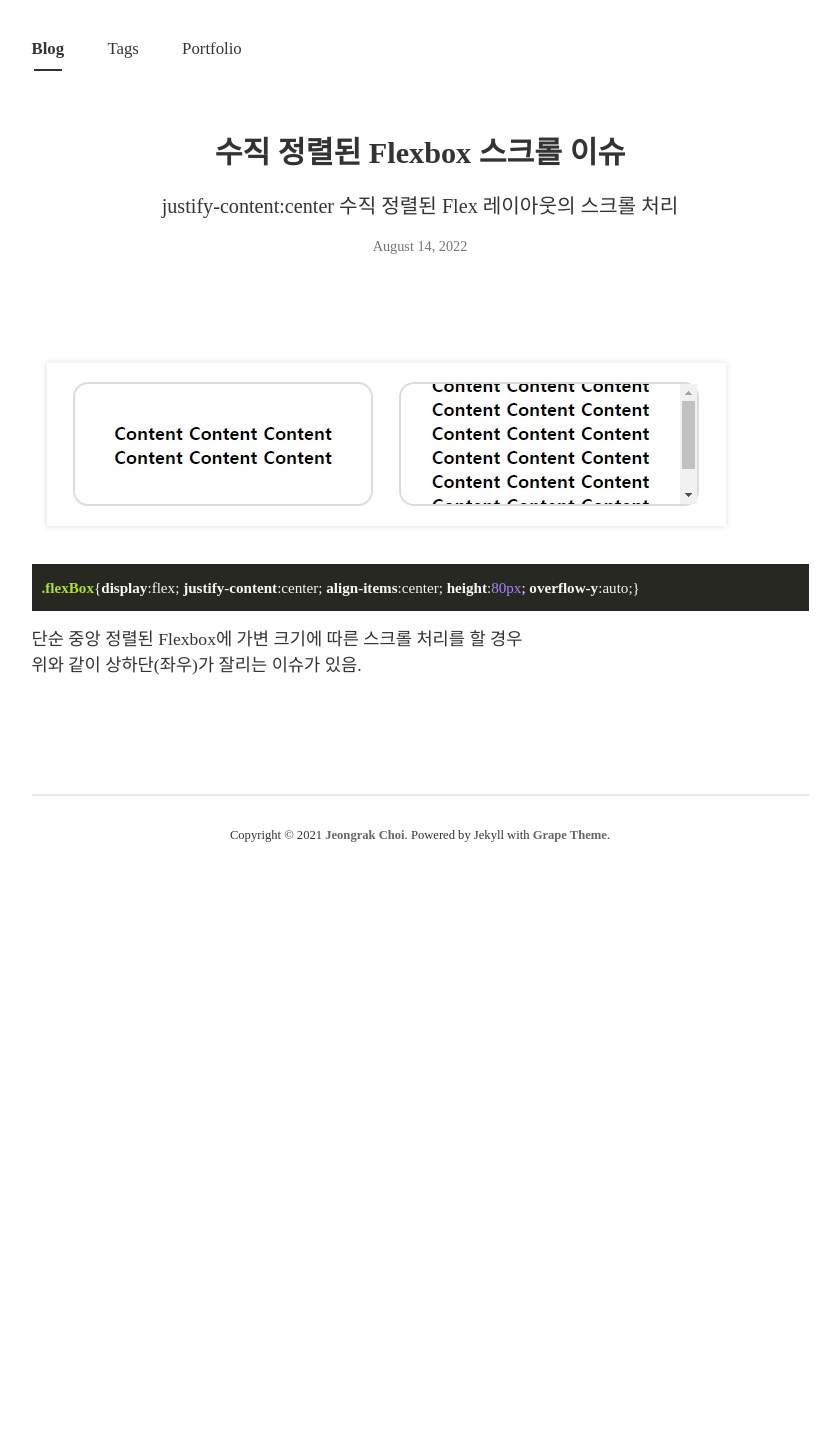
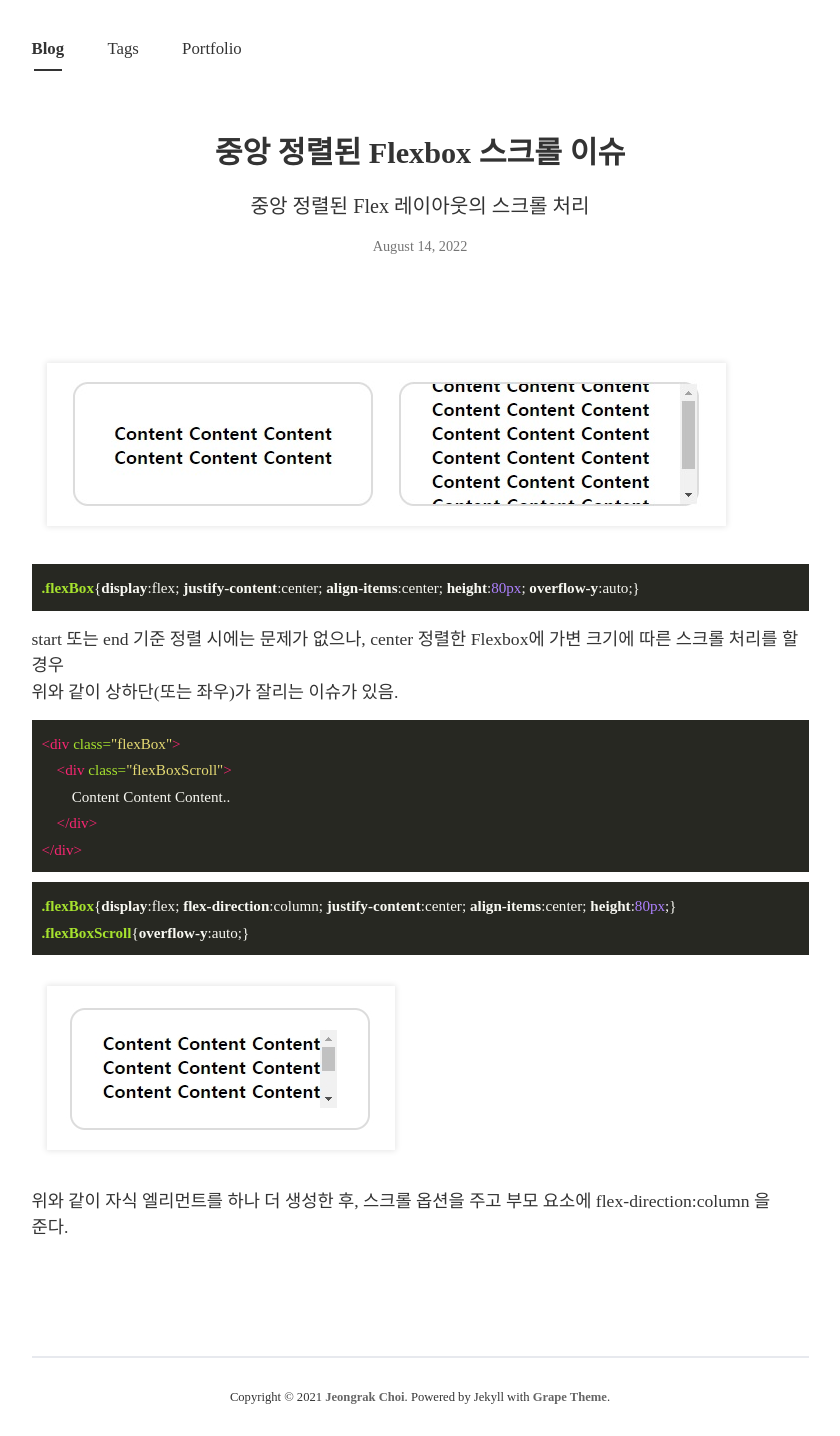
Before and after one commit to JeongrakChoi/JeongrakChoi.github.io, a Jekyll site: the page built from _posts/2022-08-14-flexbox-scroll.md, in a window 1280 px wide. Shown: the whole page, without its empty margins (220-1060 px from the left). Built offline with Jekyll 4.4.1, drawn with Linux system fonts in a browser that asks for light colours; nearby versions of some CDN libraries; some web fonts are replaced; comment, search, counter and statistics services are not loaded; before the commit the page ends 900 px from its top, so only the background shows below that.

Commit message:
Update 2022-08-14-flexbox-scroll.md

```diff
--- a/_posts/2022-08-14-flexbox-scroll.md
+++ b/_posts/2022-08-14-flexbox-scroll.md
@@ -1,7 +1,7 @@
 ---
 layout: post
-title: 수직 정렬된 Flexbox 스크롤 이슈
-subtitle : justify-content:center 수직 정렬된 Flex 레이아웃의 스크롤 처리
+title: 중앙 정렬된 Flexbox 스크롤 이슈
+subtitle : 중앙 정렬된 Flex 레이아웃의 스크롤 처리
 tags: [HTML, CSS]
 author: 최정락
 comments : true
@@ -13,5 +13,24 @@ comments : true
 .flexBox{display:flex; justify-content:center; align-items:center; height:80px; overflow-y:auto;}
 {% endhighlight %}
 
-단순 중앙 정렬된 Flexbox에 가변 크기에 따른 스크롤 처리를 할 경우
-위와 같이 상하단(좌우)가 잘리는 이슈가 있음.
+start 또는 end 기준 정렬 시에는 문제가 없으나,
+center 정렬한 Flexbox에 가변 크기에 따른 스크롤 처리를 할 경우
+위와 같이 상하단(또는 좌우)가 잘리는 이슈가 있음. <br>
+
+{% highlight html %}
+<div class="flexBox">
+    <div class="flexBoxScroll">
+        Content Content Content..
+    </div>
+</div>
+{% endhighlight %}
+
+{% highlight css %}
+.flexBox{display:flex; flex-direction:column; justify-content:center; align-items:center; height:80px;}
+.flexBoxScroll{overflow-y:auto;}
+{% endhighlight %}
+
+![transform+overflow issue]({{ site.baseurl }}/assets/img/post_2022-08-14_img02.jpg)
+
+위와 같이 자식 엘리먼트를 하나 더 생성한 후,
+스크롤 옵션을 주고 부모 요소에 flex-direction:column 을 준다.
```
